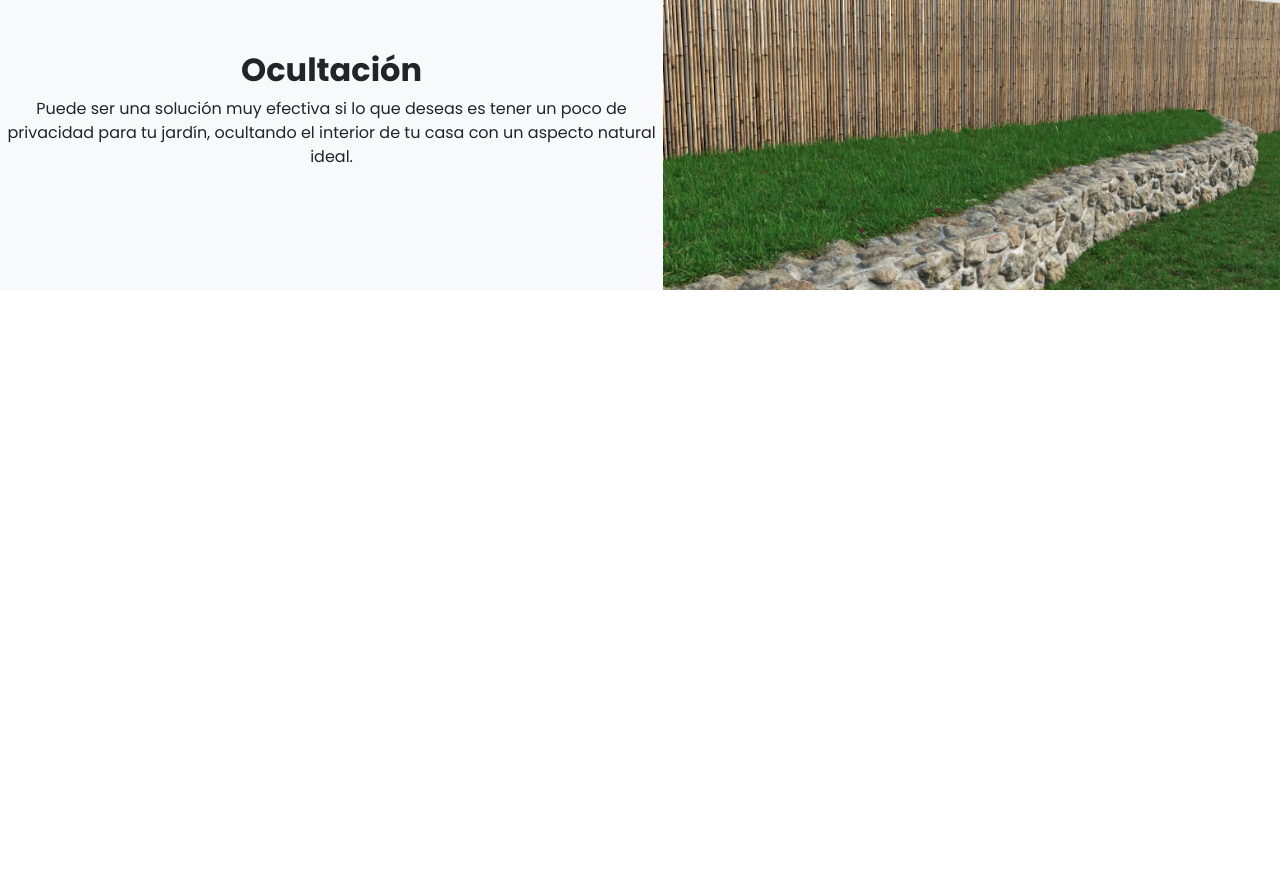
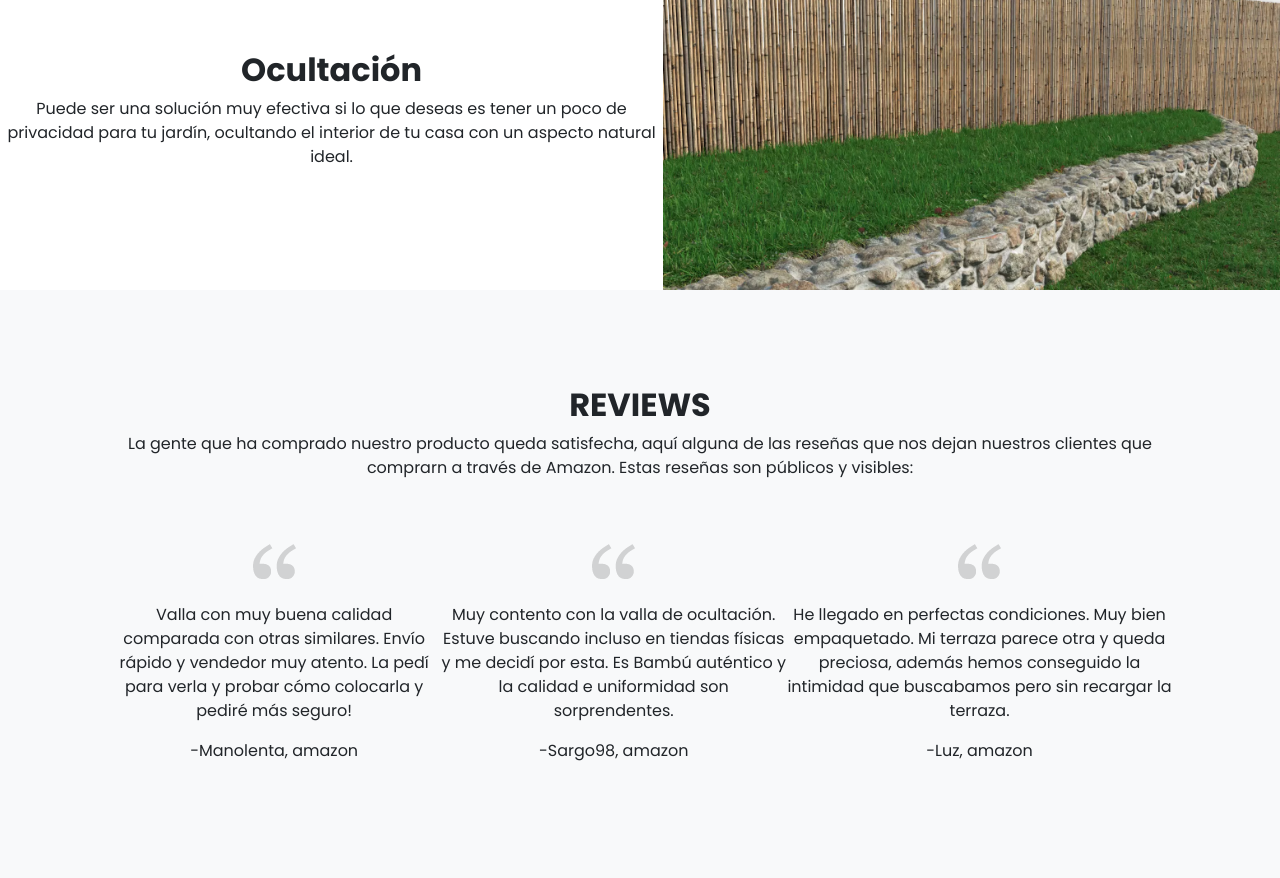
Before and after one commit to RamonGSL98/PruebaSoftme, a website: page public/home.html in a window 1280 px wide. Shown: the part 3408-4286 px from the top of the page. Before the commit the page ends 3698 px from the top, so only its background shows below. Drawn offline with nearby package versions, Linux system fonts and the light colour scheme.

Commit message:
BOX-6 Finish

```diff
--- a/public/home.html
+++ b/public/home.html
@@ -6,7 +6,7 @@
     <link rel="stylesheet" href="/style/styles.css" type="text/css" />
     <title>Maxpa</title>
   </head>
-  <body>
+  <body class="bg-light">
     <!-- NAVBAR -->
     <nav class="navbar navbar-expand-lg bg-light" id="navBarContainer">
       <div class="container-fluid">
@@ -44,7 +44,7 @@
     <!-- BOX-1 -->
     <div class="bg-light">
       <div class="d-flex flex-column-reverse flex-lg-row justify-content-center align-items-center">
-        <div class="">
+        <div>
           <img src="/img/VallaHome.webp" class="img-fluid" alt="Responsive image" />
         </div>
         <div class="justify-content-center my-4">
@@ -107,10 +107,7 @@
               </p>
             </div>
             <div class="text-center">
-              <div class="">
-                <img src="/img/iconoresistente.svg" width="300" class="img-fluid" alt="Responsive image" />
-              </div>
-
+              <img src="/img/iconoresistente.svg" width="300" class="img-fluid" alt="Responsive image" />
               <h2>Resistente</h2>
               <p>
                 Con un peso de 5kg/m2 y un grosor de entre 2cm y 2,5cm ofrece una excelente calidad, resistencia y
@@ -122,7 +119,7 @@
       </div>
     </div>
     <!-- BOX-4 -->
-    <div class="bg-light">
+    <div class="bg-white">
       <div class="d-flex flex-column flex-lg-row align-items-center">
         <div>
           <img src="/img/bamboo fence_view_7 (2).jpg" width="1200" class="img-fluid" alt="Responsive image" />
@@ -139,7 +136,7 @@
       </div>
     </div>
     <!-- BOX-5 -->
-    <div class="bg-light">
+    <div class="bg-white">
       <div class="d-flex flex-column flex-lg-row-reverse align-items-center">
         <div>
           <img src="/img/Valla sin After.webp" width="1200" class="img-fluid" alt="Responsive image" />
@@ -155,6 +152,46 @@
         </div>
       </div>
     </div>
+    <!-- BOX-6 -->
+    <div class="container-fluid bg-light">
+      <div class="d-flex flex-column justify-content-center align-items-center p-4 m-4">
+        <div class="p-lg-4 m-lg-4">
+          <div class="text-center">
+            <h2>REVIEWS</h2>
+            <p>
+              La gente que ha comprado nuestro producto queda satisfecha, aquí alguna de las reseñas que nos dejan
+              nuestros clientes que comprarn a través de Amazon. Estas reseñas son públicos y visibles:
+            </p>
+          </div>
+          <div class="d-flex flex-column flex-lg-row">
+            <div class="text-center my-4">
+              <img src="/img/quote.png" class="img-fluid my-4" alt="Responsive image" />
+              <p>
+                Valla con muy buena calidad comparada con otras similares. Envío rápido y vendedor muy atento. La pedí
+                para verla y probar cómo colocarla y pediré más seguro!
+              </p>
+              <p>-Manolenta, amazon</p>
+            </div>
+            <div class="text-center my-4">
+              <img src="/img/quote.png" class="img-fluid my-4" alt="Responsive image" />
+              <p>
+                Muy contento con la valla de ocultación. Estuve buscando incluso en tiendas físicas y me decidí por
+                esta. Es Bambú auténtico y la calidad e uniformidad son sorprendentes.
+              </p>
+              <p>-Sargo98, amazon</p>
+            </div>
+            <div class="text-center my-4">
+              <img src="/img/quote.png" class="img-fluid my-4" alt="Responsive image" />
+              <p>
+                He llegado en perfectas condiciones. Muy bien empaquetado. Mi terraza parece otra y queda preciosa,
+                además hemos conseguido la intimidad que buscabamos pero sin recargar la terraza.
+              </p>
+              <p>-Luz, amazon</p>
+            </div>
+          </div>
+        </div>
+      </div>
+    </div>
     <script src="/bootstrap.js"></script>
   </body>
 </html>
```
